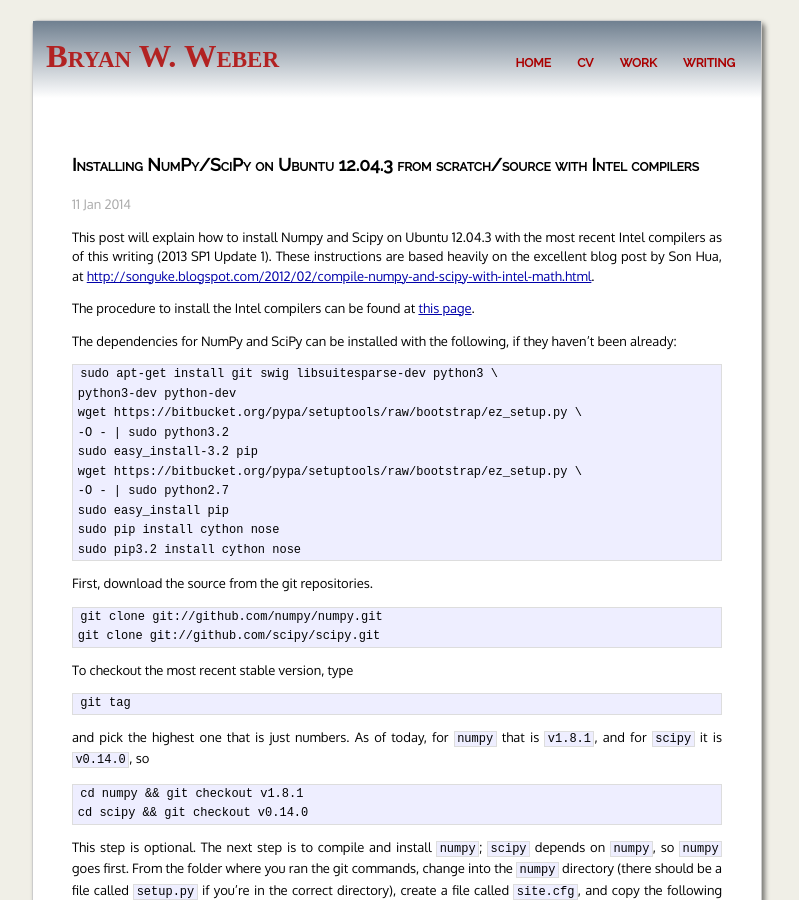
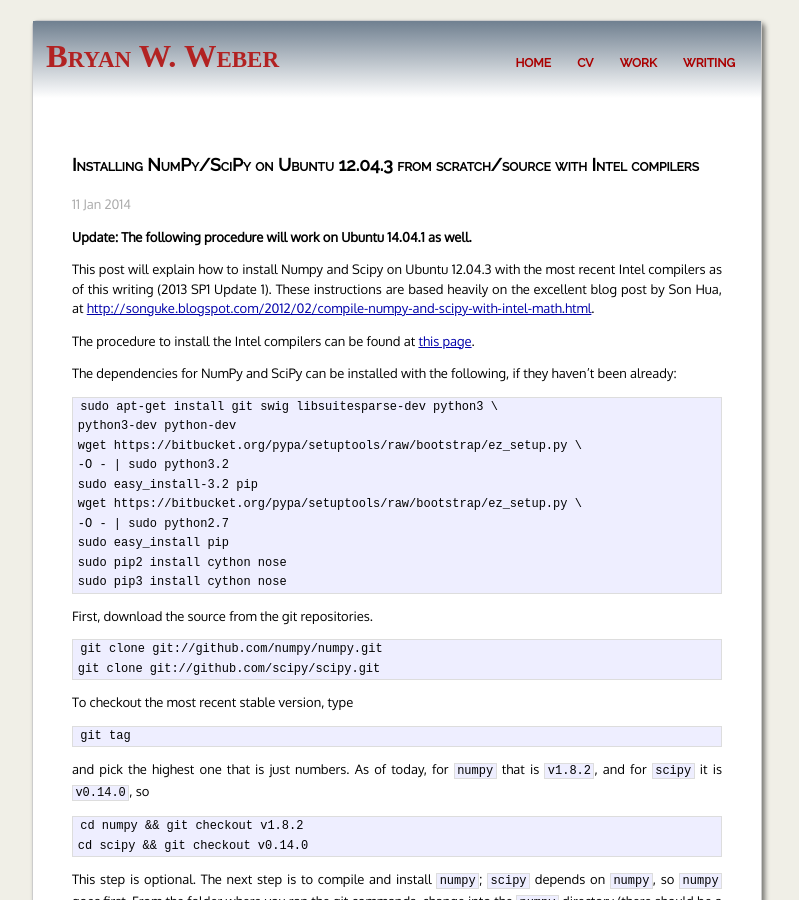
Before and after one commit to bryanwweber/bryanwweber.github.io, a Jekyll site: the page built from _posts/2014-01-11-installing-numpy-scipy-on-ubuntu-12.04.3-from-scratch-source-with-intel-compilers.md, in a window 1280 px wide and 900 px high. Shown: the whole window, without its empty margins (243-1042 px from the left). Built offline with Jekyll 4.4.1, drawn with Linux system fonts in a browser that asks for light colours; some web fonts are replaced.

Commit message:
Update numpy scipy for 14.04

```diff
--- a/_posts/2014-01-11-installing-numpy-scipy-on-ubuntu-12.04.3-from-scratch-source-with-intel-compilers.md
+++ b/_posts/2014-01-11-installing-numpy-scipy-on-ubuntu-12.04.3-from-scratch-source-with-intel-compilers.md
@@ -4,6 +4,8 @@ title:  Installing NumPy/SciPy on Ubuntu 12.04.3 from scratch/source with Intel
 date:   2014-01-11 16:53
 categories: Personal
 ---
+**Update: The following procedure will work on Ubuntu 14.04.1 as well.**
+
 This post will explain how to install Numpy and Scipy on Ubuntu 12.04.3
 with the most recent Intel compilers as of this writing (2013 SP1 Update
 1).
@@ -25,8 +27,8 @@ following, if they haven't been already:
     wget https://bitbucket.org/pypa/setuptools/raw/bootstrap/ez_setup.py \
     -O - | sudo python2.7
     sudo easy_install pip
-    sudo pip install cython nose
-    sudo pip3.2 install cython nose
+    sudo pip2 install cython nose
+    sudo pip3 install cython nose
 
 First, download the source from the git repositories.
 
@@ -38,9 +40,9 @@ To checkout the most recent stable version, type
     git tag
 
 and pick the highest one that is just numbers. As of today, for `numpy`
-that is `v1.8.1`, and for `scipy` it is `v0.14.0`, so
+that is `v1.8.2`, and for `scipy` it is `v0.14.0`, so
 
-    cd numpy && git checkout v1.8.1
+    cd numpy && git checkout v1.8.2
     cd scipy && git checkout v0.14.0
 
 This step is optional. The next step is to compile and install `numpy`;
```
Also changed, not shown: other parts of _posts/2014-01-11-installing-numpy-scipy-on-ubuntu-12.04.3-from-scratch-source-with-intel-compilers.md (+1 -1 lines).
